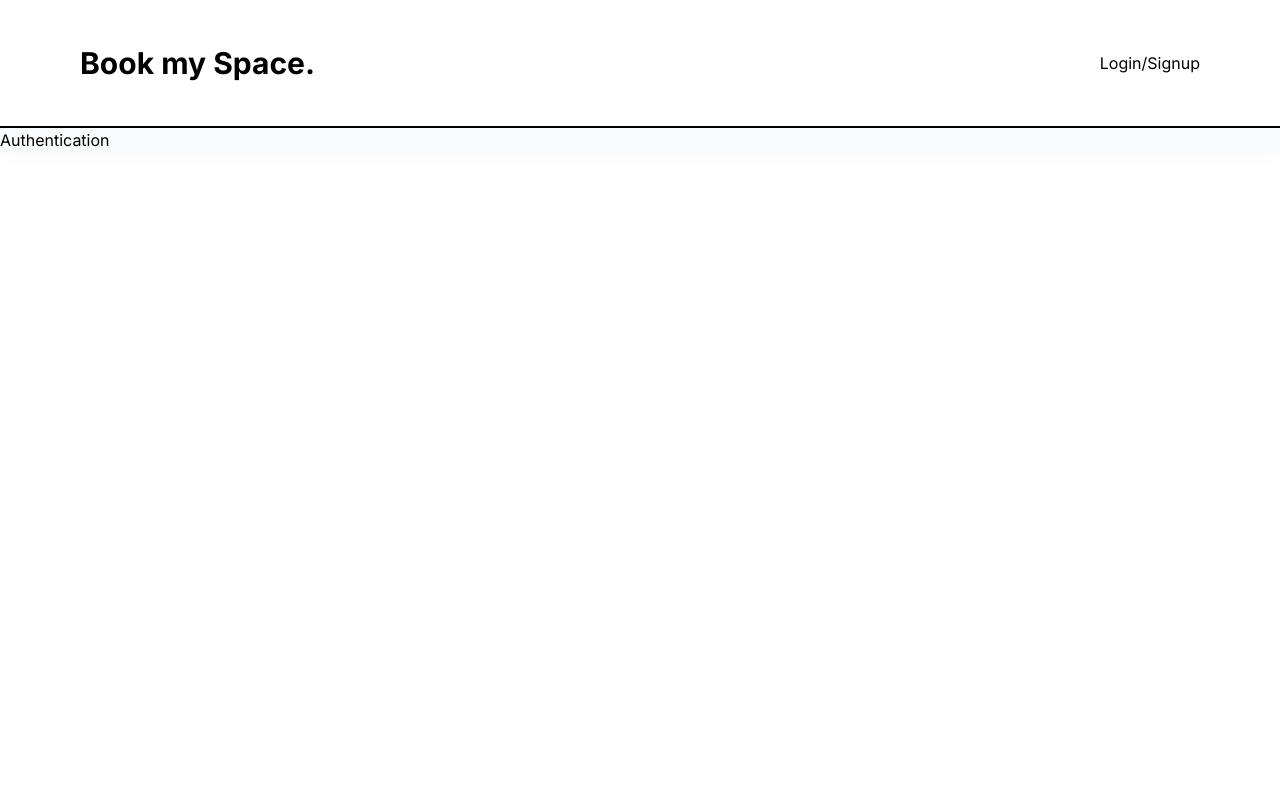
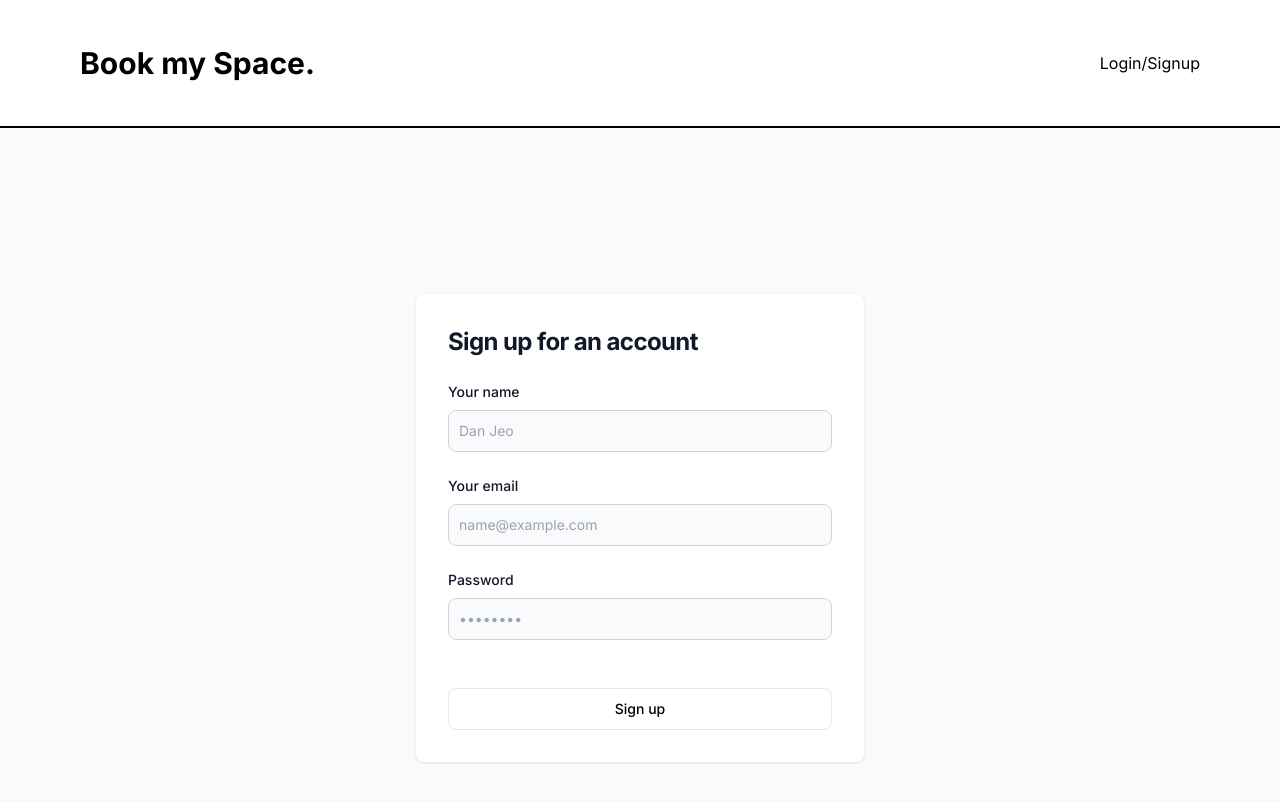
Before and after one commit to axai-kaizoku/book-my-space, a Next.js app: page /auth in a window 1280 px wide. Shown: the top 802 px of the page. Built offline with nearby package versions, Linux system fonts and the light colour scheme; no server answers.

Commit message:
Add login form'

```diff
--- a/src/app/api/signup/route.ts
+++ b/src/app/api/signup/route.ts
@@ -14,7 +14,7 @@ export const POST = async (request: any) => {
 	}
 
 	if (existingUserMobile) {
-		return new NextResponse('Mobile is already in use', { status: 400 });
+		return new NextResponse('Mobile is already in use', { status: 401 });
 	}
 
 	const hashPassword = await bcrypt.hash(password, 5);
--- a/src/app/auth/page.tsx
+++ b/src/app/auth/page.tsx
@@ -1,3 +1,121 @@
+'use client';
+import { useRouter } from 'next/navigation';
+import validateEmail from '@/utils/email-validate';
+import { useState } from 'react';
+
 export default function Authentication() {
-	return <div>Authentication</div>;
+	const router = useRouter();
+	const [error, setError] = useState<String>('');
+
+	const handleSubmit = async (e: any) => {
+		e.preventDefault();
+		setError('');
+
+		const name = e.target[0].value.trim();
+		const email = e.target[1].value.trim();
+		const password = e.target[2].value.trim();
+
+		if (name.length < 3) {
+			setError('Name must be at least 3 characters long.');
+			return;
+		}
+		if (!validateEmail(email)) {
+			setError('Invalid Email address.');
+			return;
+		}
+		if (password.length < 6) {
+			setError('Password must be at least 6 characters long.');
+			return;
+		}
+
+		const response = await fetch('/api/signup', {
+			method: 'POST',
+			body: JSON.stringify({ name, email, password }),
+			headers: {
+				'Content-Type': 'application/json',
+			},
+		});
+		if (response.status === 400) {
+			setError('Email is already in use');
+			return;
+		}
+		if (response.status === 401) {
+			setError('Mobile number is already in use');
+			return;
+		}
+		if (response.ok) router.push('/auth');
+	};
+
+	return (
+		<>
+			<section className="bg-gray-50 ">
+				<div className="flex flex-col items-center justify-center px-6 py-8 mx-auto md:h-screen lg:py-0">
+					<div className="w-full bg-white rounded-lg shadow md:mt-0 sm:max-w-md xl:p-0 ">
+						<div className="p-6 space-y-4 md:space-y-6 sm:p-8">
+							<h1 className="text-xl font-bold leading-tight tracking-tight text-gray-900 md:text-2xl ">
+								Sign up for an account
+							</h1>
+							<form
+								className="space-y-4 md:space-y-6"
+								onSubmit={handleSubmit}>
+								<div>
+									<label
+										htmlFor="name"
+										className="block mb-2 text-sm font-medium text-gray-900 ">
+										Your name
+									</label>
+									<input
+										type="text"
+										name="name"
+										id="name"
+										className="bg-gray-50 border border-gray-300 text-gray-900 sm:text-sm rounded-lg  block w-full p-2.5"
+										placeholder="Dan Jeo"
+										required
+									/>
+								</div>
+								<div>
+									<label
+										htmlFor="email"
+										className="block mb-2 text-sm font-medium text-gray-900 ">
+										Your email
+									</label>
+									<input
+										type="email"
+										name="email"
+										id="email"
+										className="bg-gray-50 border border-gray-300 text-gray-900 sm:text-sm rounded-lg  block w-full p-2.5"
+										placeholder="name@example.com"
+										required
+									/>
+								</div>
+								<div>
+									<label
+										htmlFor="password"
+										className="block mb-2 text-sm font-medium text-gray-900 ">
+										Password
+									</label>
+									<input
+										type="password"
+										name="password"
+										id="password"
+										placeholder="••••••••"
+										className="bg-gray-50 border border-gray-300 text-gray-900 sm:text-sm rounded-lg block w-full p-2.5"
+										required
+									/>
+								</div>
+								<div>
+									<span className="text-red-500">{error}</span>
+								</div>
+								<button
+									type="submit"
+									className="w-full border text-black font-medium rounded-lg text-sm px-5 py-2.5 text-center">
+									{`Sign up`}
+								</button>
+							</form>
+						</div>
+					</div>
+				</div>
+			</section>
+		</>
+	);
 }
--- a/src/app/layout.tsx
+++ b/src/app/layout.tsx
@@ -1,6 +1,7 @@
 import type { Metadata } from 'next';
 import { Inter } from 'next/font/google';
 import './globals.css';
+
 import Header from '@/components/Header';
 
 import { getServerSession } from 'next-auth';
```
Also changed, not shown: 1 other file (tests, documents, lock files or other folders).
